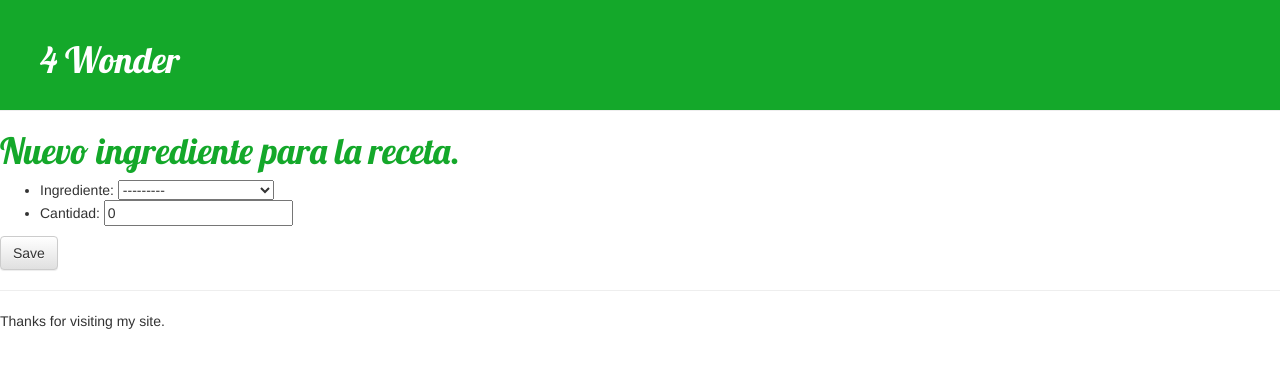
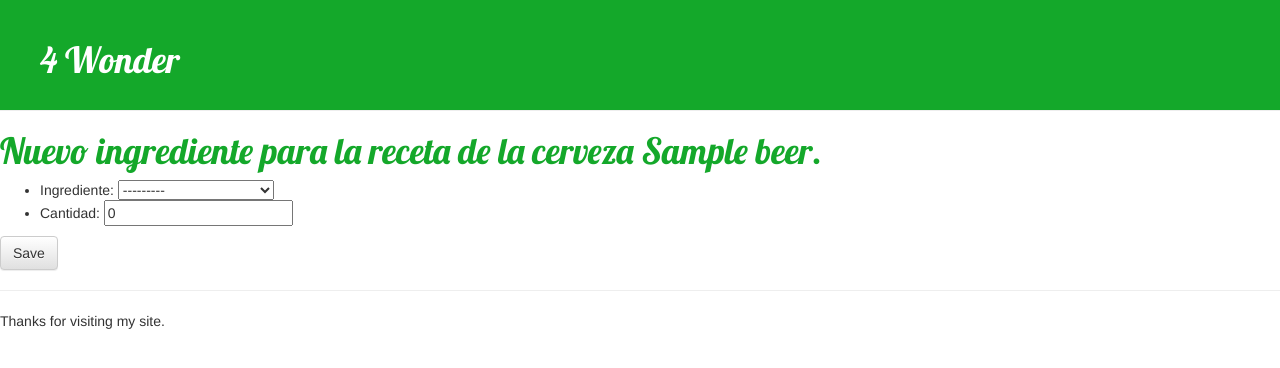
Before and after one commit to anarey/beersdata, a Django app: page /beers/1/recipe/new/ in a window 1280 px wide. Shown: the top 368 px of the page. Run offline with Django 3.2, Linux system fonts and the light colour scheme; tables that the repository leaves empty hold one stand-in row (values such as "Sample post"); some libraries are stand-ins or nearby versions.

Commit message:
beers: template: recipe: Referencias al nombre de cerveza
Añado referencias en el template de editar recipe para que se muestre el
nombre de la cerveza que estamos modificando/añadiendo.

```diff
--- a/beers/templates/beers/recipe_edit.html
+++ b/beers/templates/beers/recipe_edit.html
@@ -1,7 +1,7 @@
 {% extends "beers/base.html" %}
 
 {% block content %}
-    <h1>Nuevo ingrediente para la receta. </h1>
+    <h1>Nuevo ingrediente para la receta de la cerveza {{ beer.beer_name  }}. </h1>
     <form method="POST" class="beer-form">{% csrf_token %}
         <ul>
             <li>Ingrediente: {{ form.ingredient }}</li>
--- a/beers/views.py
+++ b/beers/views.py
@@ -71,9 +71,9 @@ def beer_edit(request, pk):
 
 
 def recipe_new(request, pk):
+    beer = get_object_or_404(Beer, pk=pk)
     if request.method == "POST":
         form = RecipeForm(request.POST)
-        beer = get_object_or_404(Beer, pk=pk)
         if form.is_valid():
             recipe = form.save(commit=False)
             recipe.beer = beer
@@ -82,7 +82,7 @@ def recipe_new(request, pk):
                                                 args=(recipe.pk,)))
     else:
         form = RecipeForm()
-    return render(request, 'beers/recipe_edit.html', {'form': form})
+    return render(request, 'beers/recipe_edit.html', {'form': form, 'beer': beer})
 
 
 def recipe_edit(request, pk):
```
